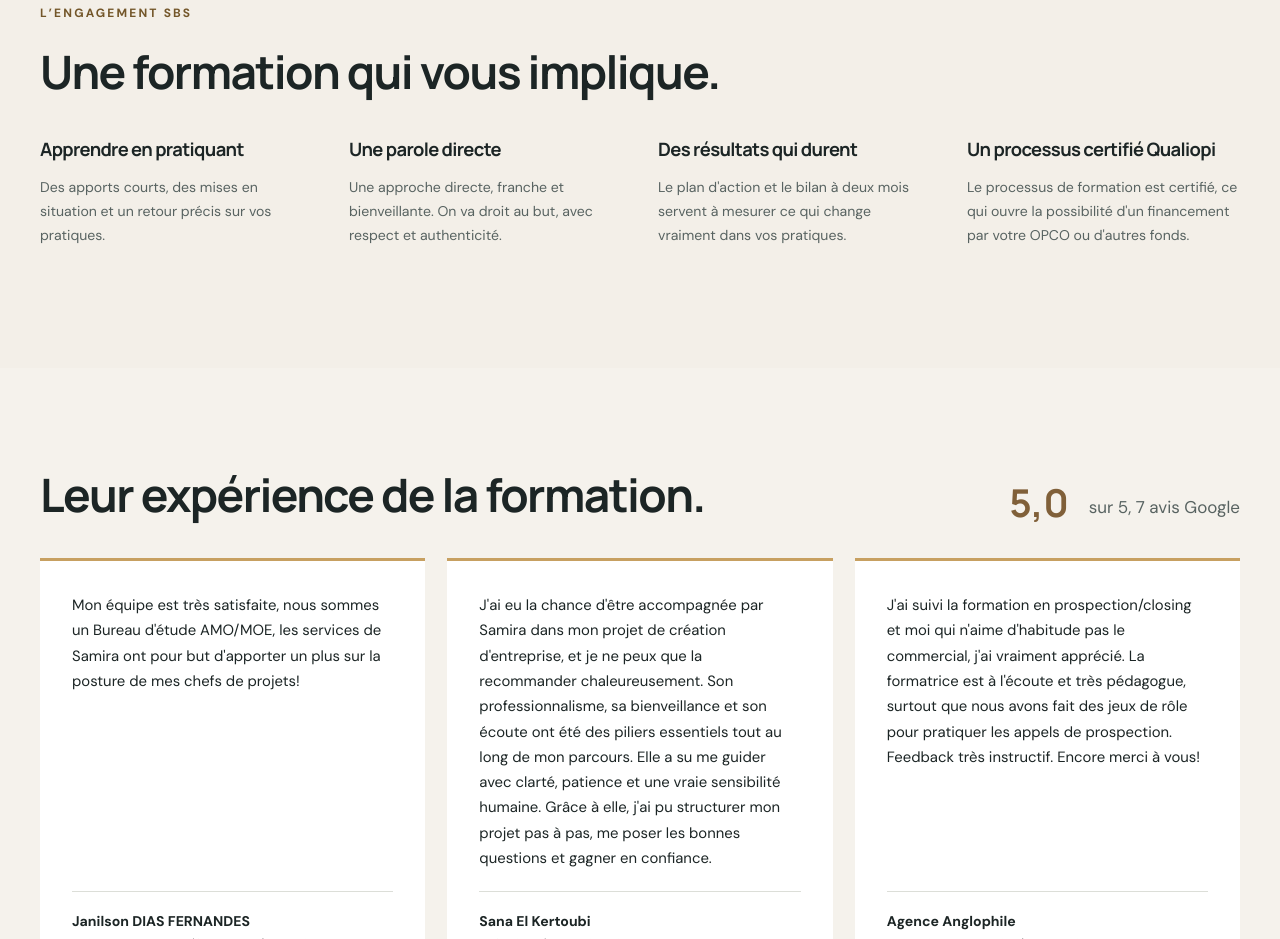
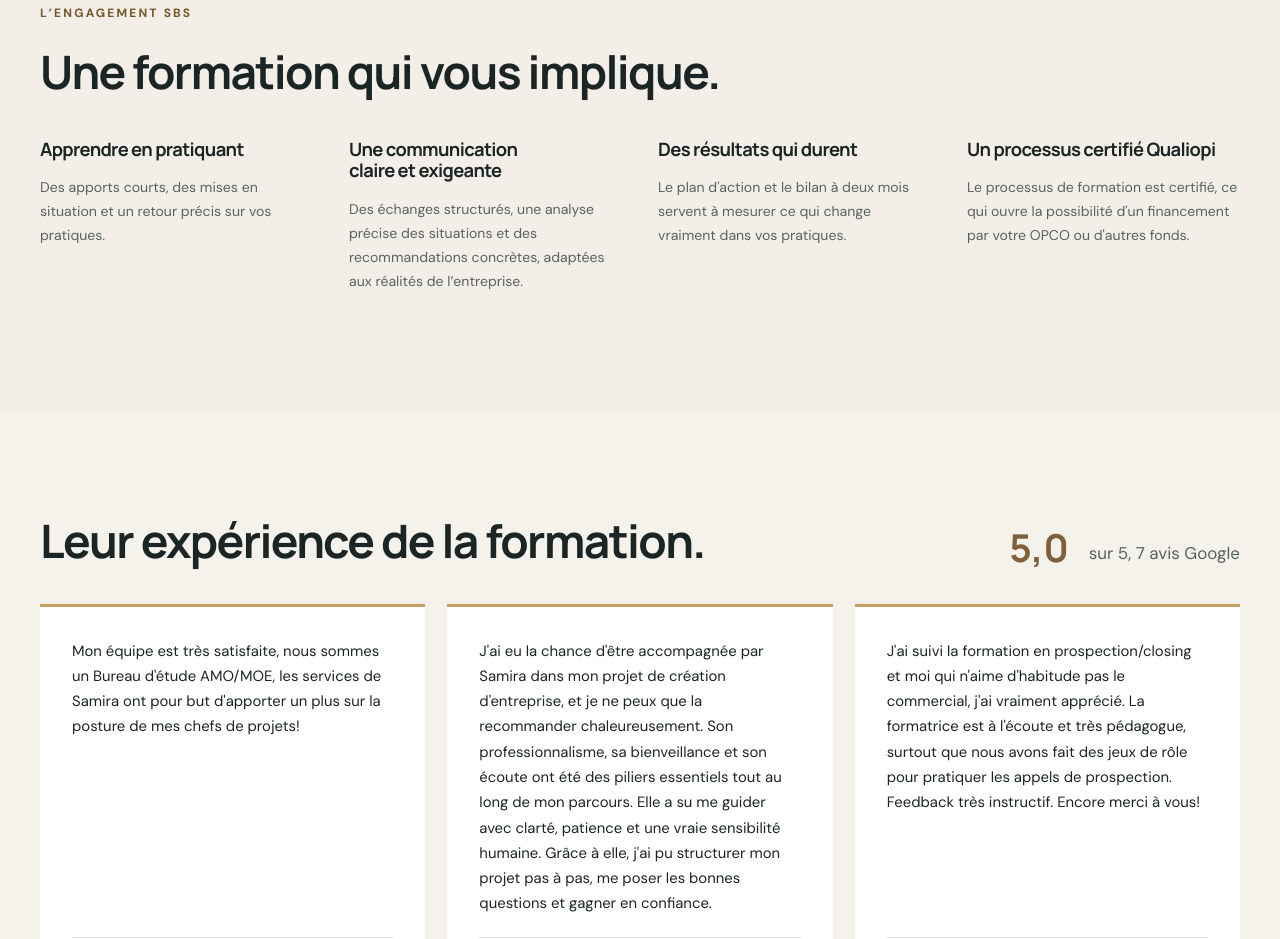
Before and after one commit to samghezali/samsbizsolutions, a plain HTML site: page index.html in a window 1280 px wide. Shown: the part 7353-8292 px from the top of the page. Drawn offline with Linux system fonts and the light colour scheme.

Commit message:
Remplacer la formulation franche et bienveillante par un positionnement professionnel

```diff
--- a/index.html
+++ b/index.html
@@ -60,7 +60,7 @@
 <li><h3>Deux jours de formation</h3><p>Des mises en situation sur vos cas réels. Chacun repart avec son plan d'action.</p></li>
 <li><h3>Un bilan à deux mois</h3><p>Un questionnaire de suivi vous fait revoir votre plan d'action : qu'avez-vous mis en œuvre ?</p></li></ol></div></section><section class="section section--gris" id="difference"><div class="conteneur"><p class="eyebrow">L’engagement SBS</p><h2>Une formation qui vous implique.</h2><div class="diff">
 <div><h3>Apprendre en pratiquant</h3><p>Des apports courts, des mises en situation et un retour précis sur vos pratiques.</p></div>
-<div><h3>Une parole directe</h3><p>Une approche directe, franche et bienveillante. On va droit au but, avec respect et authenticité.</p></div>
+<div><h3>Une communication claire et exigeante</h3><p>Des échanges structurés, une analyse précise des situations et des recommandations concrètes, adaptées aux réalités de l’entreprise.</p></div>
 <div><h3>Des résultats qui durent</h3><p>Le plan d'action et le bilan à deux mois servent à mesurer ce qui change vraiment dans vos pratiques.</p></div>
 <div><h3>Un processus certifié Qualiopi</h3><p>Le processus de formation est certifié, ce qui ouvre la possibilité d'un financement par votre OPCO ou d'autres fonds.</p></div>
 </div></div></section><section class="section avis" id="avis"><div class="conteneur">
```
